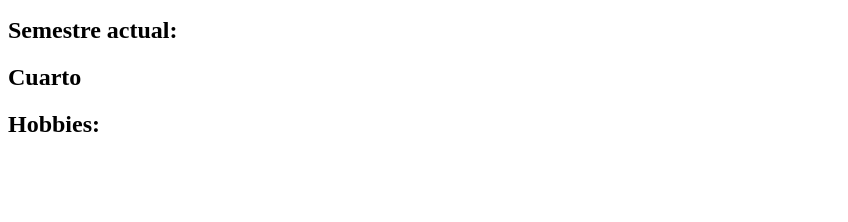
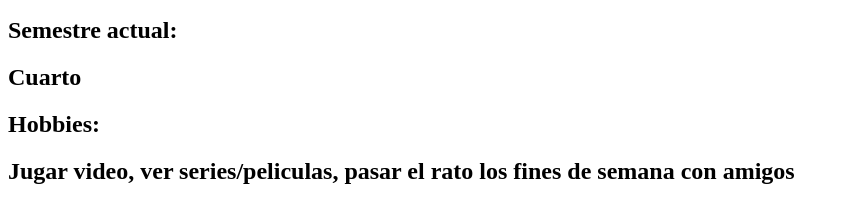
Before and after one commit to xMendoza200x/Rubrica_corteI, a plain HTML site: page index.html in a window 1280 px wide. Shown: the part 110-332 px from the top of the page, without its empty margins (0-848 px from the left). Drawn offline with Linux system fonts and the light colour scheme.

Commit message:
commit seven

```diff
--- a/index.html
+++ b/index.html
@@ -13,6 +13,7 @@
         <h2> Semestre actual: </h2>
         <h2> Cuarto</h2>
         <h2> Hobbies: </h2>
+        <h2> Jugar video, ver series/peliculas, pasar el rato los fines de semana con amigos</h2>
     </div>
 </body>
 </html>
```
